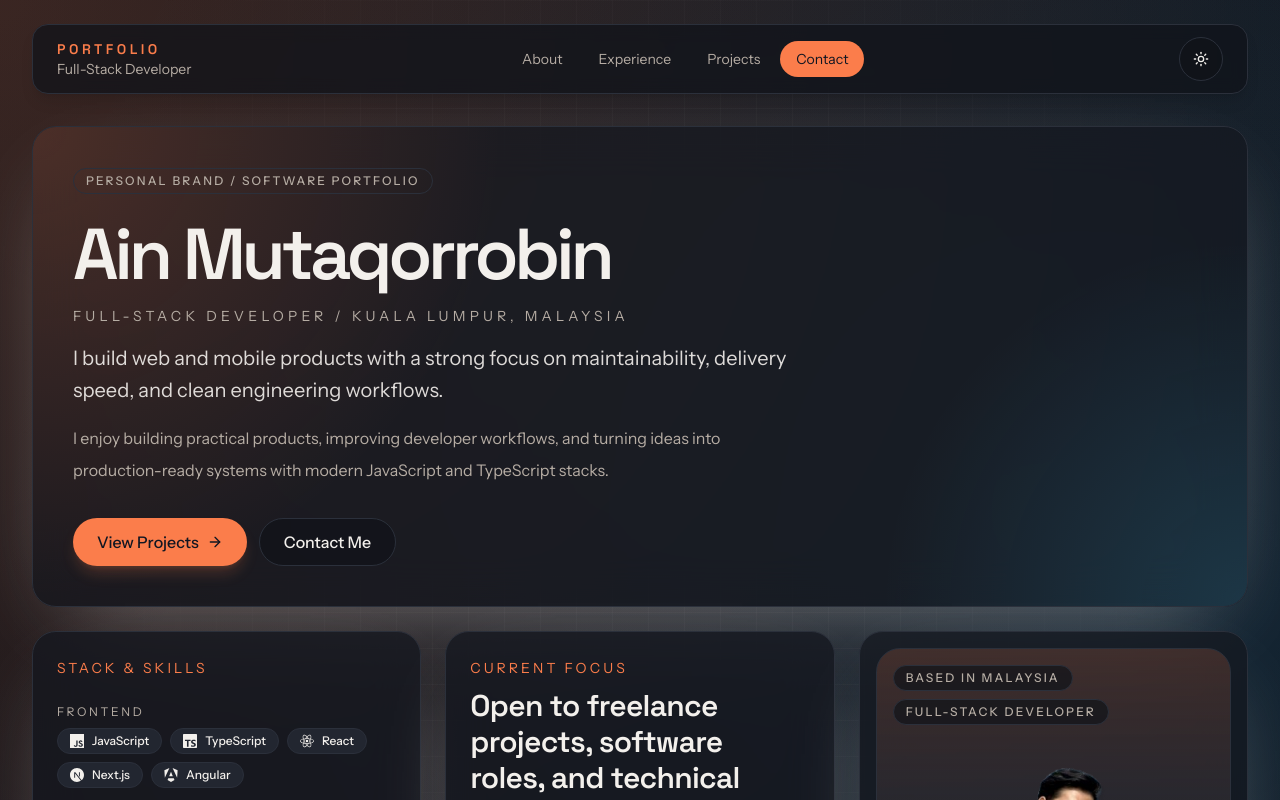
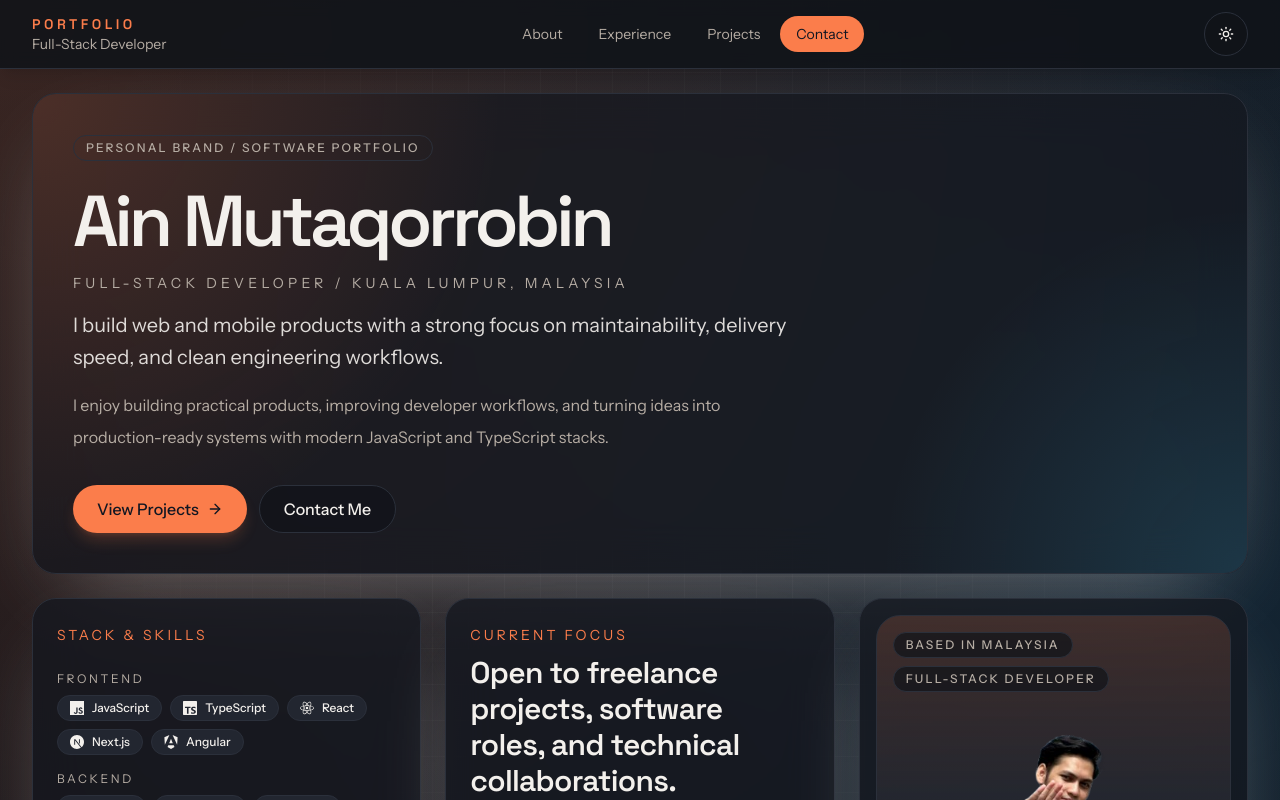
Before and after one commit to ainmutaqorrobin/portfolio, a Next.js app: page / in a window 1280 px wide. Shown: the top 800 px of the page. Built offline with nearby package versions, Linux system fonts and the light colour scheme.

Commit message:
style: update header to be full width

```diff
--- a/src/app/page.tsx
+++ b/src/app/page.tsx
@@ -9,8 +9,8 @@ import { siteProfile, siteProjects } from '@/lib/content'
 export default function Home() {
     return (
         <main className="relative overflow-x-clip">
+            <SiteHeader role={siteProfile.role} />
             <div className="mx-auto flex min-h-screen w-full max-w-7xl flex-col gap-8 px-4 py-4 sm:px-6 lg:px-8 lg:py-6">
-                <SiteHeader role={siteProfile.role} />
                 <HeroSection profile={siteProfile} />
                 <AboutSection about={siteProfile.about} />
                 <ExperienceSection
--- a/src/components/sections/site-header.tsx
+++ b/src/components/sections/site-header.tsx
@@ -81,9 +81,10 @@ export function SiteHeader({ role }: Pick<Profile, 'role'>) {
     }, [])
 
     return (
-        <SectionReveal className="sticky top-3 z-50">
+        <SectionReveal className="sticky top-0 z-50 w-full">
             <header>
-                <div className="border border-border/70 bg-background/86 px-4 py-3 shadow-xl shadow-black/10 backdrop-blur md:rounded-2xl md:border md:border-border/60 md:bg-background/72 md:px-5 md:py-3 md:shadow-lg xl:px-6">
+                <div className="w-full border-b border-border/60 bg-background/86 shadow-lg shadow-black/10 backdrop-blur">
+                    <div className="mx-auto flex w-full max-w-7xl flex-col gap-3 px-4 py-3 sm:px-6 lg:px-8">
                         <div className="flex items-center justify-between gap-4">
                             <div>
                                 <p className="font-heading text-sm font-semibold uppercase tracking-[0.25em] text-primary">
@@ -118,7 +119,7 @@ export function SiteHeader({ role }: Pick<Profile, 'role'>) {
                             </nav>
                             <ThemeToggle />
                         </div>
-                    <nav className="mt-3 flex flex-wrap gap-2 text-sm text-muted-foreground md:hidden">
+                        <nav className="flex flex-wrap gap-2 text-sm text-muted-foreground md:hidden">
                             {navItems.map((item) => {
                                 const isActive = activeSection === item.id
 
@@ -132,7 +133,9 @@ export function SiteHeader({ role }: Pick<Profile, 'role'>) {
                                                 : 'bg-background/40 hover:text-foreground'
                                         )}
                                         href={item.href}
-                                    aria-current={isActive ? 'page' : undefined}
+                                        aria-current={
+                                            isActive ? 'page' : undefined
+                                        }
                                     >
                                         {item.label}
                                     </a>
@@ -140,6 +143,7 @@ export function SiteHeader({ role }: Pick<Profile, 'role'>) {
                             })}
                         </nav>
                     </div>
+                </div>
             </header>
         </SectionReveal>
     )
```
Lines whose indentation alone changed are shown as unchanged.
